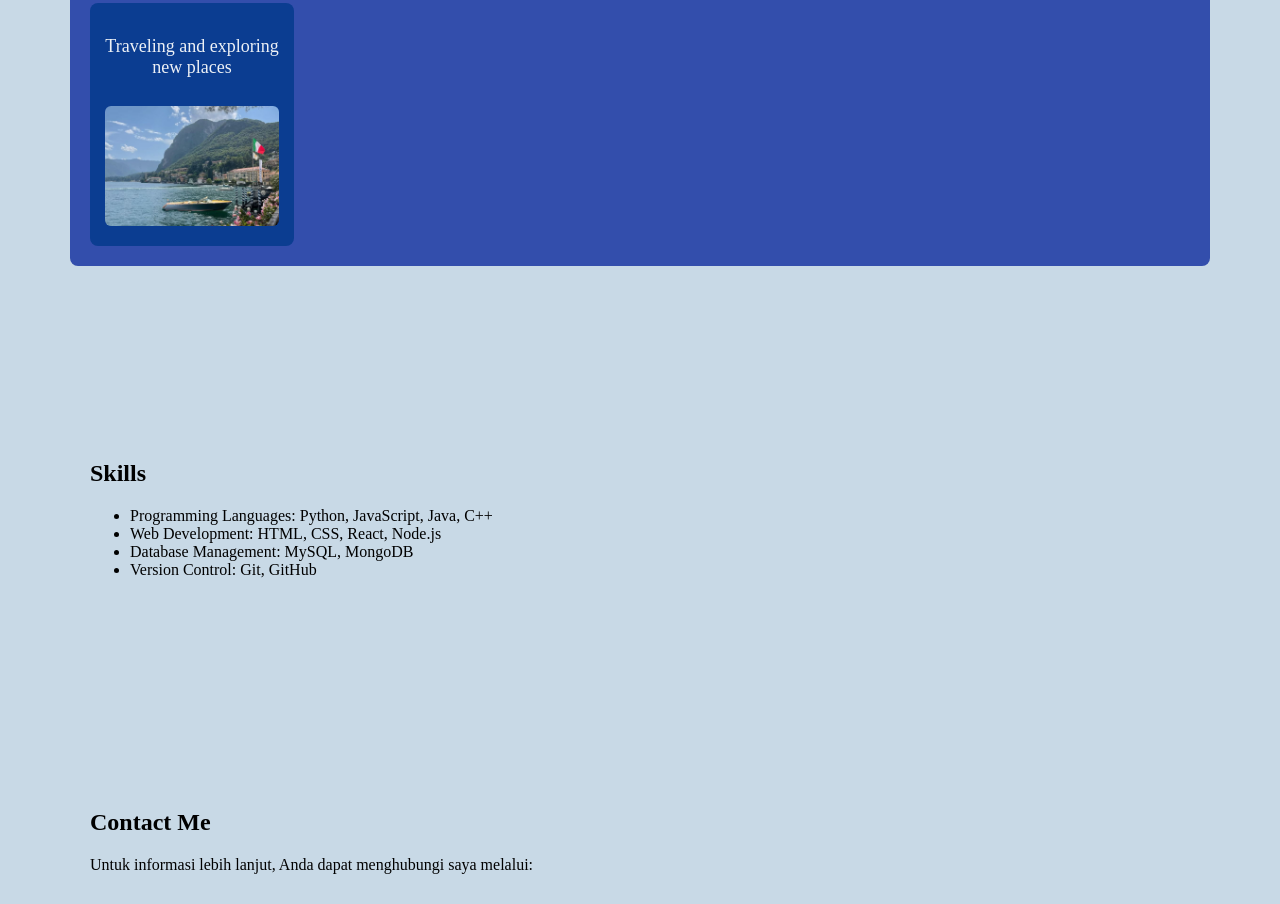
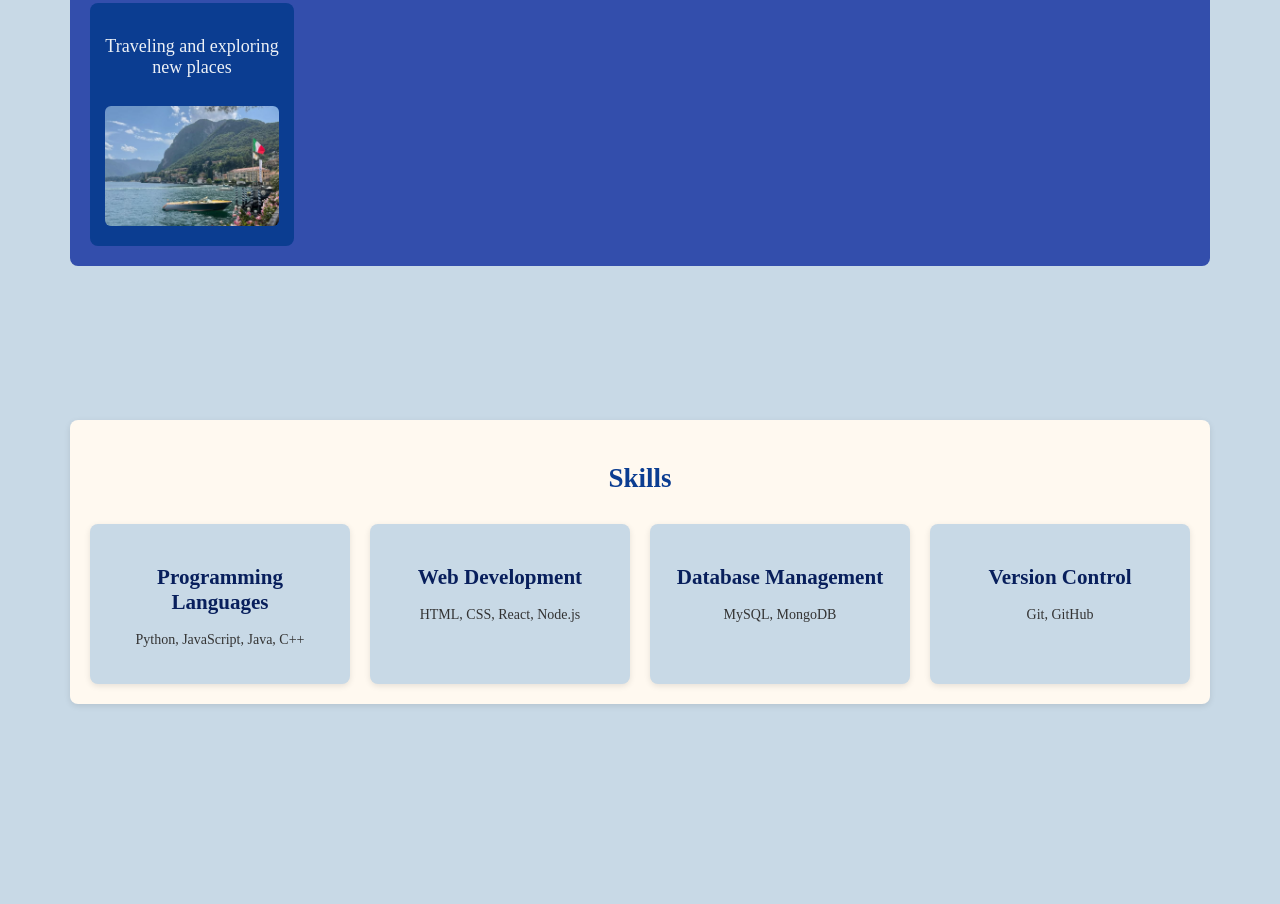
Before and after one commit to liv-lauflove/praktikum_htmlcss, a plain HTML site: page index.html in a window 1280 px wide. Shown: the part 1588-2492 px from the top of the page. Drawn offline with Linux system fonts and the light colour scheme.

Commit message:
edit skills and style

```diff
--- a/index.html
+++ b/index.html
@@ -58,42 +58,36 @@
             <div class="hobbycontainer">
                 <div class="hobbybox">
                     <p>Coding</p>
-                    <a href="https://example.com/chess" target="_blank">
                         <img src="photo/ngoding.jpeg" alt="coding">
                     </a>
                 </div>
 
                 <div class="hobbybox">
                     <p>Reading books</p>
-                    <a href="https://example.com/chess" target="_blank">
                         <img src="photo/reading.jpeg" alt="reading books">
                     </a>
                 </div>
 
                 <div class="hobbybox">
                     <p>Baking</p>
-                    <a href="https://example.com/chess" target="_blank">
                         <img src="photo/baking.jpeg" alt="baking">
                     </a>
                 </div>
 
                 <div class="hobbybox">
                     <p>Playing chess</p>
-                    <a href="https://example.com/chess" target="_blank">
                         <img src="photo/Chess.jpeg" alt="Playing Chess">
                     </a>
                 </div>
 
                 <div class="hobbybox">
                     <p>Learning new languages</p>
-                    <a href="https://example.com/chess" target="_blank">
                         <img src="photo/cina.jpeg" alt="Learning Languages">
                     </a>
                 </div>
 
                 <div class="hobbybox">
                     <p>Traveling and exploring new places</p>
-                    <a href="https://example.com/travel" target="_blank">
                         <img src="photo/itali.jpeg" alt="Traveling">
                     </a>
                 </div>
@@ -103,14 +97,31 @@
 
         <section id="skills">
             <h2>Skills</h2>
-            <ul>
-                <li>Programming Languages: Python, JavaScript, Java, C++</li>
-                <li>Web Development: HTML, CSS, React, Node.js</li>
-                <li>Database Management: MySQL, MongoDB</li>
-                <li>Version Control: Git, GitHub</li>
-            </ul>
+            <div class="skillscontainer">
+                <div class="skillcard">
+                    <h3>Programming Languages</h3>
+                    <p>Python, JavaScript, Java, C++</p>
+                </div>
+
+                <div class="skillcard">
+                    <h3>Web Development</h3>
+                    <p>HTML, CSS, React, Node.js</p>
+                </div>
+
+                <div class="skillcard">
+                    <h3>Database Management</h3>
+                    <p>MySQL, MongoDB</p>
+                </div>
+
+                <div class="skillcard">
+                    <h3>Version Control</h3>
+                    <p>Git, GitHub</p>
+                </div>
+            </div>
         </section>
-<br><br><br>
+
+        <br><br><br>
+
         <section id="contactme">
             <h2>Contact Me</h2>
             <p>Untuk informasi lebih lanjut, Anda dapat menghubungi saya melalui:</p> <br>
--- a/style.css
+++ b/style.css
@@ -167,6 +167,47 @@ section#aboutme, section#education, section#hobbies, section#skills, section#con
     margin-top: 10px;
 }
 
+#skills{
+    background-color:#fff9f0;
+    padding: 40px;
+    margin: 50px;
+    border-radius: 10px;
+    box-shadow: 0 2px 6px rgba(0,0,0,0.1);
+    text-align: center;
+    font-size: 18px;
+}
+#skills h2{
+    color: #0b3d91;
+    margin-bottom: 30px;
+}
+.skillscontainer{
+    display: flex;
+    justify-content: space-around;
+    flex-wrap: wrap;
+    gap: 20px;
+}
+.skillcard{
+    background: #c8d9e6;
+    padding: 20px;
+    border-radius: 8px;
+    width: 220px;
+    box-shadow: 0 2px 6px rgba(0,0,0,0.1);
+    transition: transform 0.2s ease-in-out;
+}
+.skillcard:hover{
+    transform: translateY(-5px);
+}
+.skillcard h3{
+    color: #081f5c;
+    margin-bottom: 10px;
+}
+.skillcard p{
+    color: #333;
+    font-size: 14px;
+    line-height: 1.5;
+}
+
+
 
 
 
```
